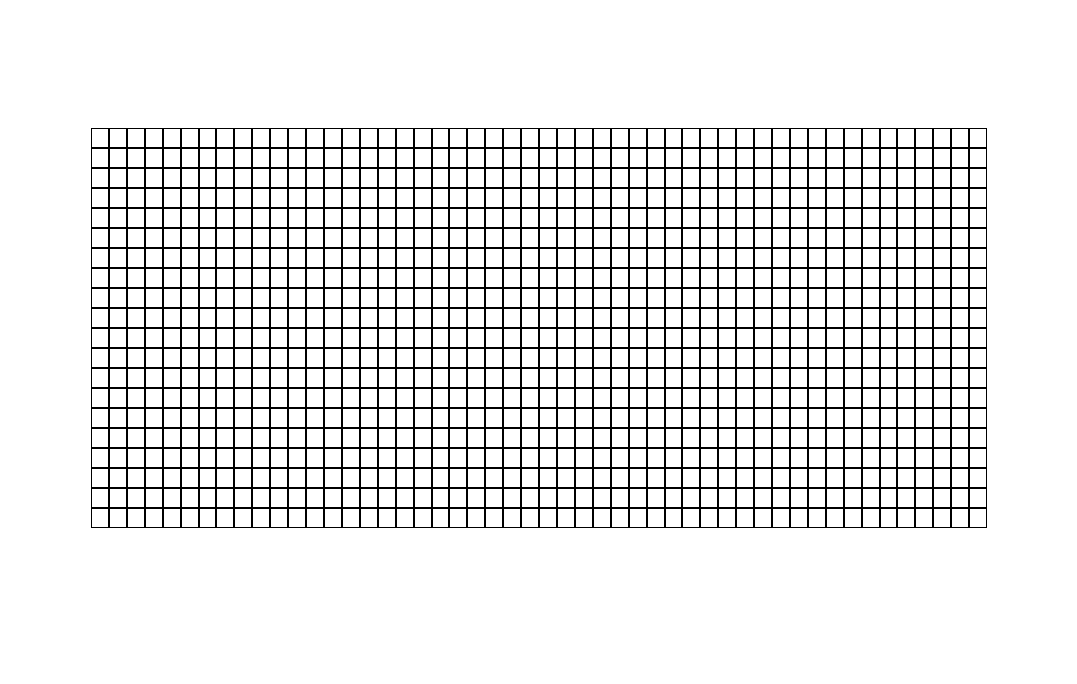
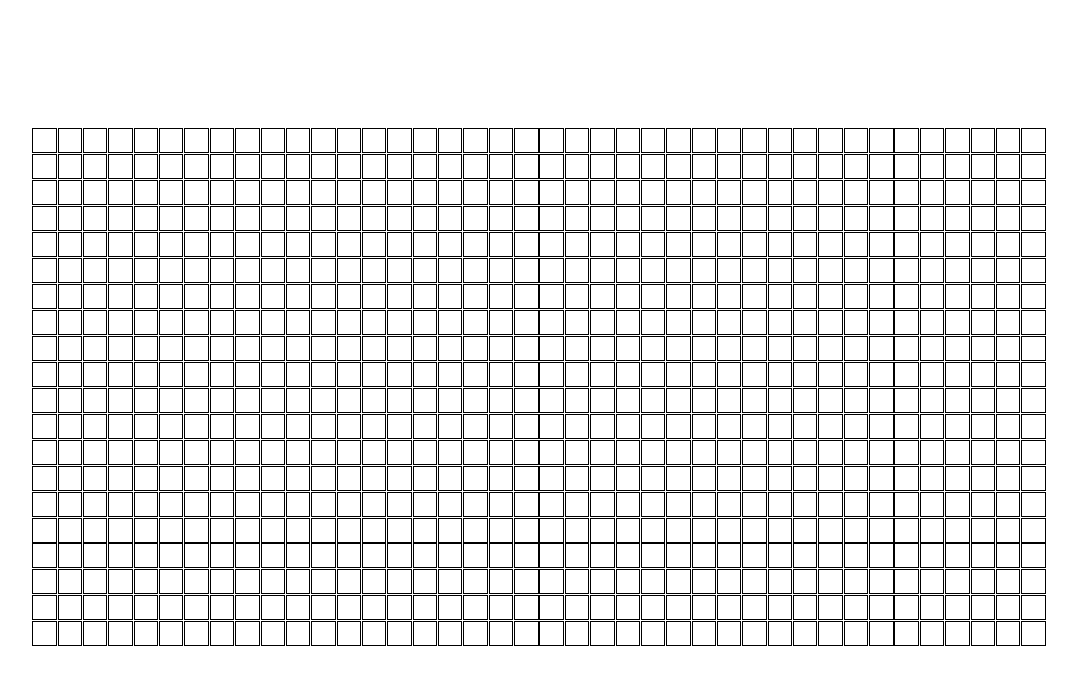
Before and after one commit to Zsoltbanyai/pathfinding-react, a React (Create React App) app: page / in a window 1280 px wide. Shown: the top 684 px of the page, without its empty margins (101-1178 px from the left). Built offline with nearby package versions, Linux system fonts and the light colour scheme.

Commit message:
change node and grid styling

```diff
--- a/src/pathfinding/Pathfinding.jsx
+++ b/src/pathfinding/Pathfinding.jsx
@@ -14,7 +14,7 @@ export const Pathfinding = () => {
         return grid
     }
 
-    const grid = createGrid(20, 50)
+    const grid = createGrid(20, 40)
     const gridElement =
         <div className="grid">
             {grid.map((row, rowIdx) => {
@@ -28,6 +28,7 @@ export const Pathfinding = () => {
             })}
         </div>
 
+
     return (
         <div>
             {gridElement}
--- a/src/pathfinding/node/Node.css
+++ b/src/pathfinding/node/Node.css
@@ -1,19 +1,13 @@
 .node {
-    width: 20px;
-    height: 20px;
+    width: 25px;
+    height: 25px;
     border: 1px solid black;
+    margin: 0.03rem;
     /*
     The box-sizing: border-box; is to make sure that the border is included
     in the width and height of the element, so the element will be square.
     */
     box-sizing: border-box;
-}
-
-.grid {
-    width: 70%;
-    /* grid will be centered horizontally */
-    margin: auto;
-    padding-top: 10%;
 }
 
 /*
@@ -22,3 +16,9 @@ display: flex will make the nodes align horizontally in the same row.
 .row {
     display: flex;
 }
+
+.grid {
+    width: calc(80% - (20 * 0.03rem));
+    margin: auto;
+    padding-top: 10%;
+}
```
